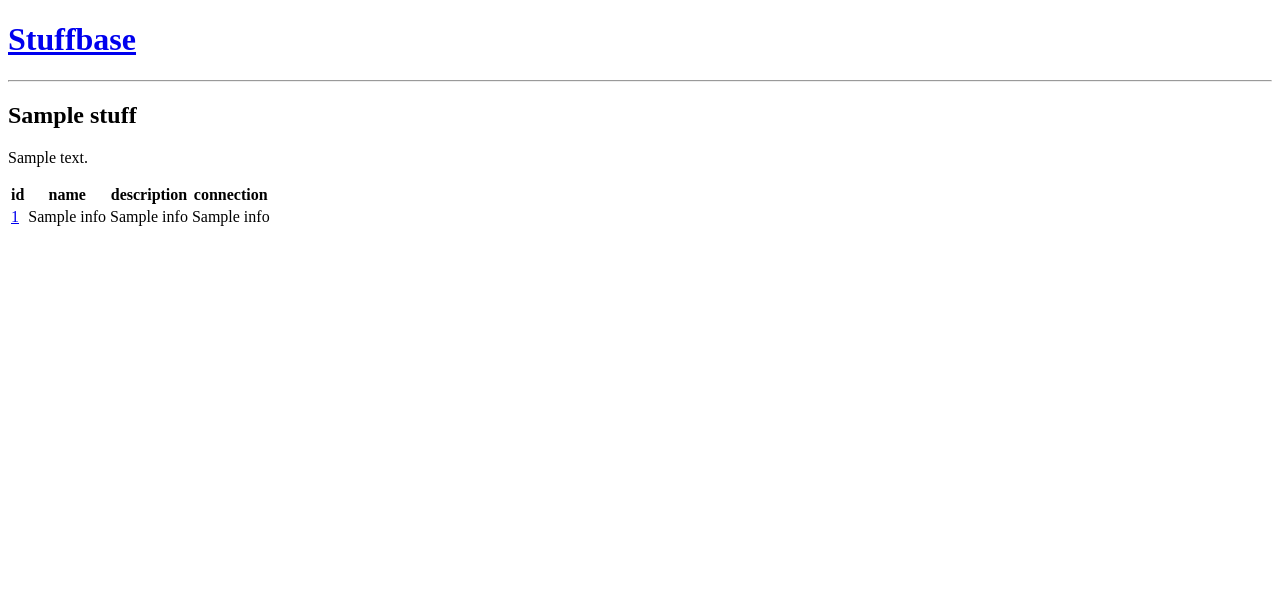
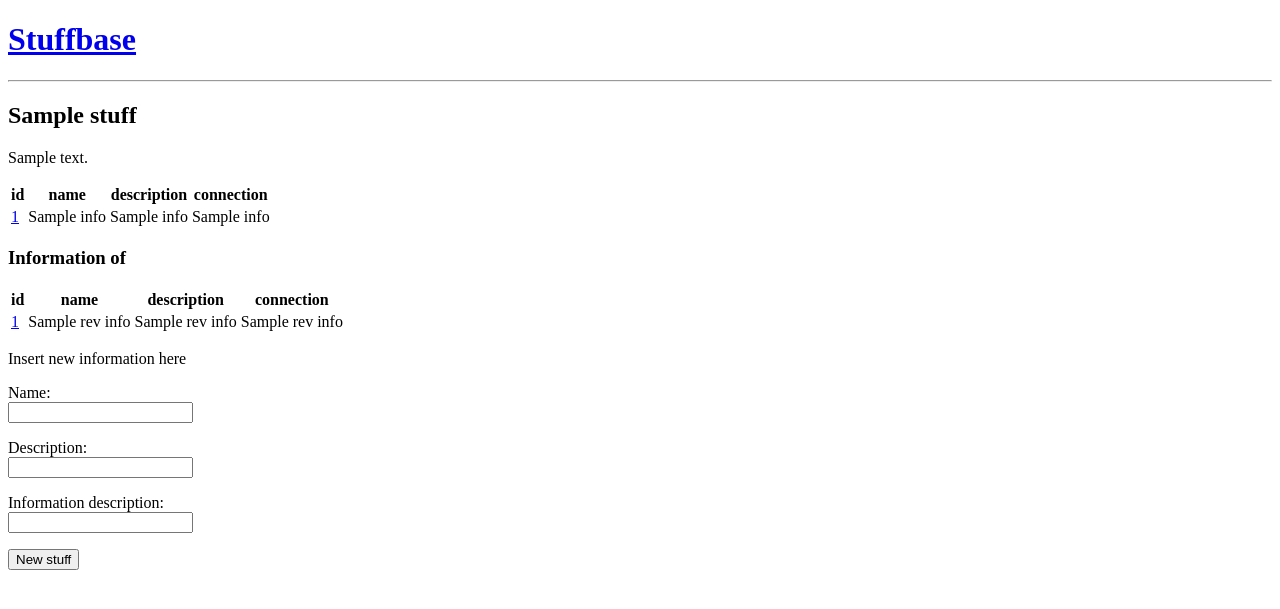
Before and after one commit to Halmela/stuffbase, a Flask app: template templates/stuff.html in a window 1280 px wide. Shown: the top 609 px of the page. Run offline with Flask 3, Linux system fonts and the light colour scheme; the template is opened without the code that fills it: most values are stand-ins (such as "Sample title", 1, 10 or a date in 2020).

Commit message:
Create information from stuff

```diff
--- a/templates/stuff.html
+++ b/templates/stuff.html
@@ -4,6 +4,7 @@
 <h2>{{stuff.name}}</h2>
 <p>{{stuff.description}}</p>
 
+{% if info %}
 <table>
   <tr>
     <th>id</th>
@@ -20,7 +21,45 @@
     <td>{{i[3]}}</td>
   </tr>
   {% endfor %}
+</table>
+{% endif %}
 
+
+{% if rev_info %}
+<h3>Information of</h3>
+<table>
+  <tr>
+    <th>id</th>
+    <th>name</th>
+    <th>description</th>
+    <th>connection</th>
+  </tr>
+
+  {% for i in rev_info %}
+  <tr>
+    <td><a href='{{"/stuff/%s" % i[0]}}'>{{i[0]}}</a></td>
+    <td>{{i[1]}}</td>
+    <td>{{i[2]}}</td>
+    <td>{{i[3]}}</td>
+  </tr>
+  {% endfor %}
 </table>
+{% endif %}
+
+<p>Insert new information here
+<p>
+<form action="/newinformation" method="POST">
+  <p>Name:<br>
+    <input type="text" name="name">
+  </p>
+  <p>Description:<br>
+    <input type="text" name="description">
+  </p>
+  <p>Information description:<br>
+    <input type="text" name="information">
+  </p>
+  <input type="hidden" name="stuff_id" value="{{ stuff.id }}">
+  <input type="submit" value="New stuff">
+</form>
 
 {% endblock %}
```
Also changed, not shown: routes.py (+4 -3 lines), stuffs.py (+18 -1 lines).
